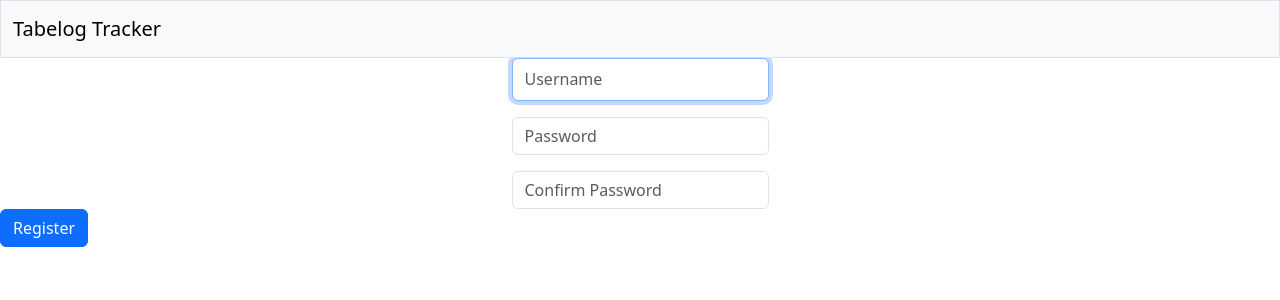
After one commit to imgorf/tabelog-integration, a Flask app: page /register in a window 1280 px wide. The commit adds this page. Shown: the top 300 px of the page. Run offline with Flask 3, Linux system fonts and the light colour scheme.

Commit message:
Added login and register functions. However, experiencing mysterious issues with the post and get functions of the form, where nothing is being sent from front end to backend. Requires further review.

```diff
--- a/Tabelog-Integration/app.py
+++ b/Tabelog-Integration/app.py
@@ -1,12 +1,12 @@
-from sqlite3 import connect, Cursor
-from flask import Flask, flash, jsonify, redirect, render_template, request, session
+from sqlite3 import connect
+from flask import Flask, flash, redirect, render_template, request, session
 from flask_session import Session
 from bs4 import BeautifulSoup
 import requests
+import bcrypt
 
 # Configure application
 app = Flask(__name__)
-
 
 #Configuring session type to auto logout everytime the site is closed
 app.config["SESSION_PERMANENT"] = False
@@ -18,7 +18,16 @@ app.config["TEMPLATES_AUTO_RELOAD"] = True
 
 # Initialize SQL DB
 con = connect("tabelog.db", check_same_thread=False)
-cur = con.cursor()
+cursor = con.cursor()
+
+# Custom login_required decorator
+def login_required(f):
+    def wrapper(*args, **kwargs):
+        # Check if the user is logged in by looking for a session variable
+        if 'user_id' not in session:
+            return render_template("login.html")
+        return f(*args, **kwargs)
+    return wrapper
 
 @app.after_request
 def after_request(response):
@@ -30,6 +39,7 @@ def after_request(response):
 
 
 @app.route("/", methods=["GET", "POST"])
+@login_required
 def index():
     if request.method == "POST":
 
@@ -50,12 +60,105 @@ def index():
 
     else:
 
-        rows = cur.execute("SELECT * FROM LOCATIONS")
+        rows = cursor.execute("SELECT * FROM LOCATIONS")
         return render_template("index.html", rows=rows)
 
 
 @app.route("/remove", methods=["POST"])
 def remove():
     id=request.form.get("id")
-    cur.execute("DELETE FROM tabelog.db WHERE id = :id", id=id)
+    cursor.execute("DELETE FROM tabelog.db WHERE id = :id", id=id)
     return redirect("/")
+
+@app.route("/login", methods=["GET", "POST"])
+def login():
+    """Log user in"""
+
+    # Forget any user_id
+    session.clear()
+
+    # User reached route via POST (as by submitting a form via POST)
+    if request.method == "POST":
+
+        # Ensure username was submitted
+        print(request.form.to_dict())
+
+        if not request.form.get("username"):
+            error_message = "Username not found"
+            return render_template('login.html', error_message=error_message)
+
+        # Ensure password was submitted
+        elif not request.form.get("password"):
+            error_message = "Password not found"
+            return render_template('login.html', error_message=error_message)
+
+        rows = cursor.execute(
+            "SELECT * FROM users WHERE username = ?", request.form.get("username")
+        )
+
+        # Ensure username exists
+        if len(rows) != 1:
+            error_message = "Username does not exist"
+            return render_template('login.html', error_message=error_message)
+
+        # Ensure password is correct
+        elif bcrypt.checkpw(password, rows[1]) == False:
+            error_message = "Password incorrect"
+            return render_template('login.html', error_message=error_message)
+
+        # Remember which user has logged in
+        session["user_id"] = rows[0]["id"]
+
+        # Redirect user to home page
+        return redirect("/")
+
+    # User reached route via GET (as by clicking a link or via redirect)
+    else:
+        return render_template("login.html")
+
+@app.route("/register", methods=["GET", "POST"])
+def register():
+    if request.method == "POST":
+        # Ensure username was submitted
+        if not request.form.get("username"):
+            error_message = "Username not found"
+            return render_template('register.html', error_message=error_message)
+
+        # Ensure password(s) were submitted
+        elif not request.form.get("password"):
+            error_message = "Password not found"
+            return render_template('register.html', error_message=error_message)
+
+        elif not request.form.get("confirmation"):
+            error_message = "Must confirm password"
+            return render_template('register.html', error_message=error_message)
+
+        # ensure passwords are identical
+        if request.form.get("password") != request.form.get("confirmation"):
+            error_message = "Confirmation unsuccessful"
+            return render_template('register.html', error_message=error_message)
+
+        rows = cursor.execute(
+            "SELECT username FROM users WHERE username = ?", request.form.get("username")
+        )
+
+        # Verify if username already exists
+        if len(rows) != 0:
+            error_message = "Username already exists"
+            return render_template('register.html', error_message=error_message)
+
+        #generate password and hash
+        password = request.form.get("password").encode('utf-8') # Convert password to bytes for compatibility with bcrypt
+        salt = bcrypt.gensalt()
+        hashed_password = bcrypt.hashpw(password, salt)
+
+        # insert information
+        rows = cursor.execute(
+            "INSERT INTO users (username, hash) VALUES (?,?)", request.form.get(
+                "username"), hashed_password
+        )
+
+        return redirect("/")
+
+    else:
+        return render_template("register.html")
--- a/Tabelog-Integration/templates/index.html
+++ b/Tabelog-Integration/templates/index.html
@@ -6,16 +6,12 @@
         <meta charset="utf-8">
         <meta name="viewport" content="initial-scale=1, width=device-width">
 
-        <!-- http://getbootstrap.com/docs/5.3/ -->
         <link href="https://cdn.jsdelivr.net/npm/bootstrap@5.3.3/dist/css/bootstrap.min.css" rel="stylesheet" integrity="sha384-QWTKZyjpPEjISv5WaRU9OFeRpok6YctnYmDr5pNlyT2bRjXh0JMhjY6hW+ALEwIH" crossorigin="anonymous">
         <script src="https://cdn.jsdelivr.net/npm/bootstrap@5.3.3/dist/js/bootstrap.bundle.min.js" integrity="sha384-YvpcrYf0tY3lHB60NNkmXc5s9fDVZLESaAA55NDzOxhy9GkcIdslK1eN7N6jIeHz" crossorigin="anonymous"></script>
 
-        <!-- https://favicon.io/emoji-favicons/money-bag/ -->
-        <link href="/static/favicon.ico" rel="icon">
-
         <link href="/static/styles.css" rel="stylesheet">
 
-        <title>C$50 Finance: {% block title %}{% endblock %}</title>
+        <title>Tabelog Tracker: {% block title %}{% endblock %}</title>
 
     </head>
     <body>
@@ -44,24 +40,8 @@
                 </div>
             </div>
         </nav>
-        <script>
-            (g=>{var h,a,k,p="The Google Maps JavaScript API",c="google",l="importLibrary",q="__ib__",m=document,b=window;b=b[c]||(b[c]={});var d=b.maps||(b.maps={}),r=new Set,e=new URLSearchParams,u=()=>h||(h=new Promise(async(f,n)=>{await (a=m.createElement("script"));e.set("libraries",[...r]+"");for(k in g)e.set(k.replace(/[A-Z]/g,t=>"_"+t[0].toLowerCase()),g[k]);e.set("callback",c+".maps."+q);a.src=`https://maps.${c}apis.com/maps/api/js?`+e;d[q]=f;a.onerror=()=>h=n(Error(p+" could not load."));a.nonce=m.querySelector("script[nonce]")?.nonce||"";m.head.append(a)}));d[l]?console.warn(p+" only loads once. Ignoring:",g):d[l]=(f,...n)=>r.add(f)&&u().then(()=>d[l](f,...n))})({
-              key: "AIzaSyDC320ktyaQ4G7Sv2mhBXRn5ICL4G2RSUI",
-              v: "weekly",
-              // Use the 'v' parameter to indicate the version to use (weekly, beta, alpha, etc.).
-              // Add other bootstrap parameters as needed, using camel case.
-            });
-        </script>
-        <div class="container">
-            <div class="section">
-
-                <h2>Add a Location</h2>
-                <form method="POST">
-                    <input type="text" id="url" name="url" placeholder="LINK">
-                    <input type="submit" value="SUBMIT" style="background-color: cyan; color: white; padding: 5px; border: none; border-radius: 5px;">
-                </form>
-            </div>
-    <div id ="map"></div>
-        <script src="static/main.js"></script>
+        <main>
+            {% block main %}{% endblock %}
+        </main>
     </body>
 </html>
--- /dev/null
+++ b/Tabelog-Integration/templates/register.html
@@ -0,0 +1,24 @@
+{% extends "index.html" %}
+
+{% block title %}
+    Register
+{% endblock %}
+
+{% block main %}
+    <form action="/register" method="post">
+        <div class="mb-3">
+            <input autocomplete="off" autofocus class="form-control mx-auto w-auto" name="username" placeholder="Username" type="text">
+        </div>
+        <div class="mb-3">
+            <input class="form-control mx-auto w-auto" name="password" placeholder="Password" type="password">
+        </div>
+        <div>
+            <input class="form-control mx-auto w-auto" name="confirmation" placeholder="Confirm Password" type="password">
+        </div>
+        <button class="btn btn-primary" type="submit">Register</button>
+    </form>
+
+    {% if error_message %}
+        <p style="color: red;">{{ error_message }}</p>'
+    {% endif %}
+{% endblock %}
```
Also changed, not shown: Tabelog-Integration/templates/login.html (added, +18 -0 lines), Tabelog-Integration/templates/main.html (added, +27 -0 lines), Tabelog-Integration/birthdays.db (added), Tabelog-Integration/tabelog.db.
